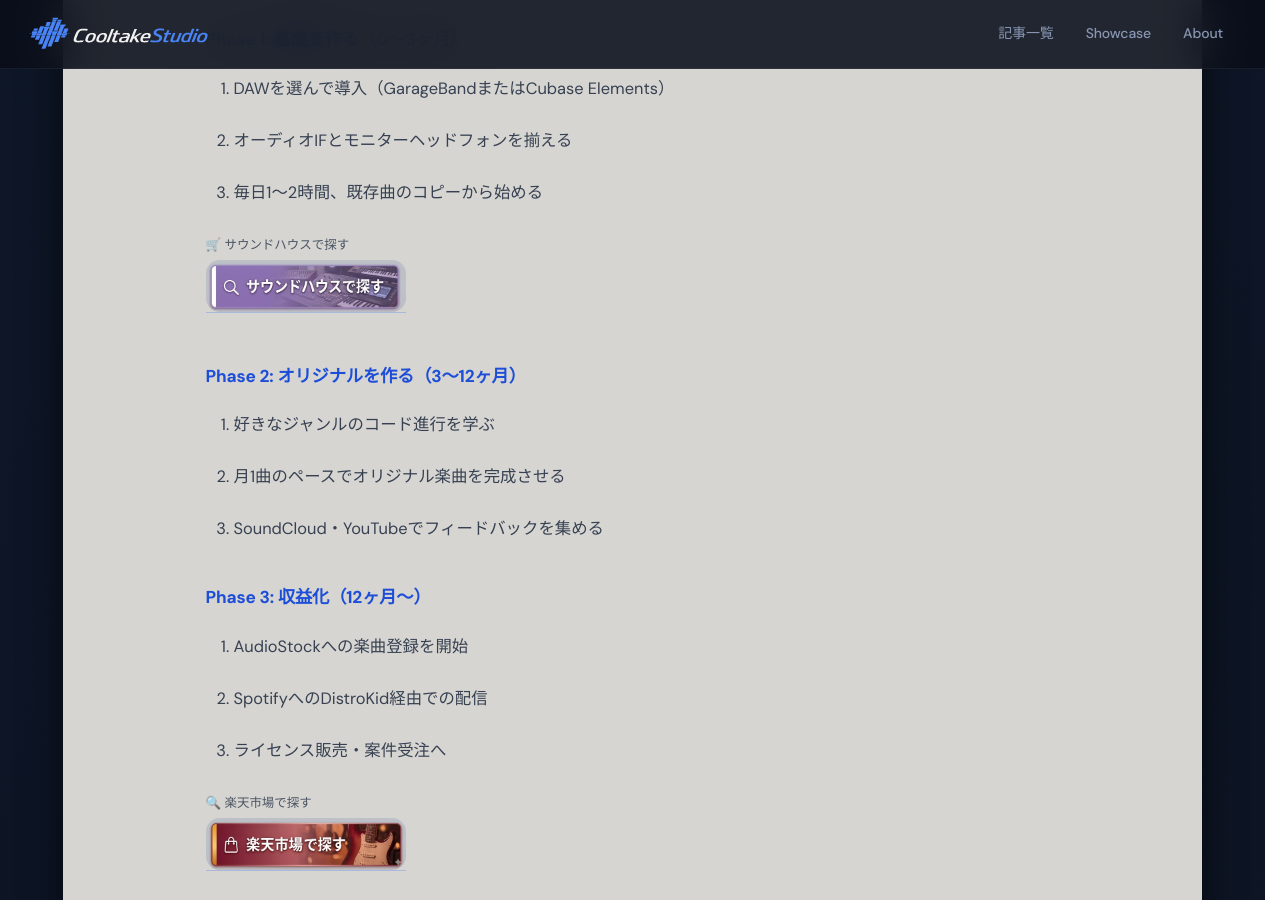
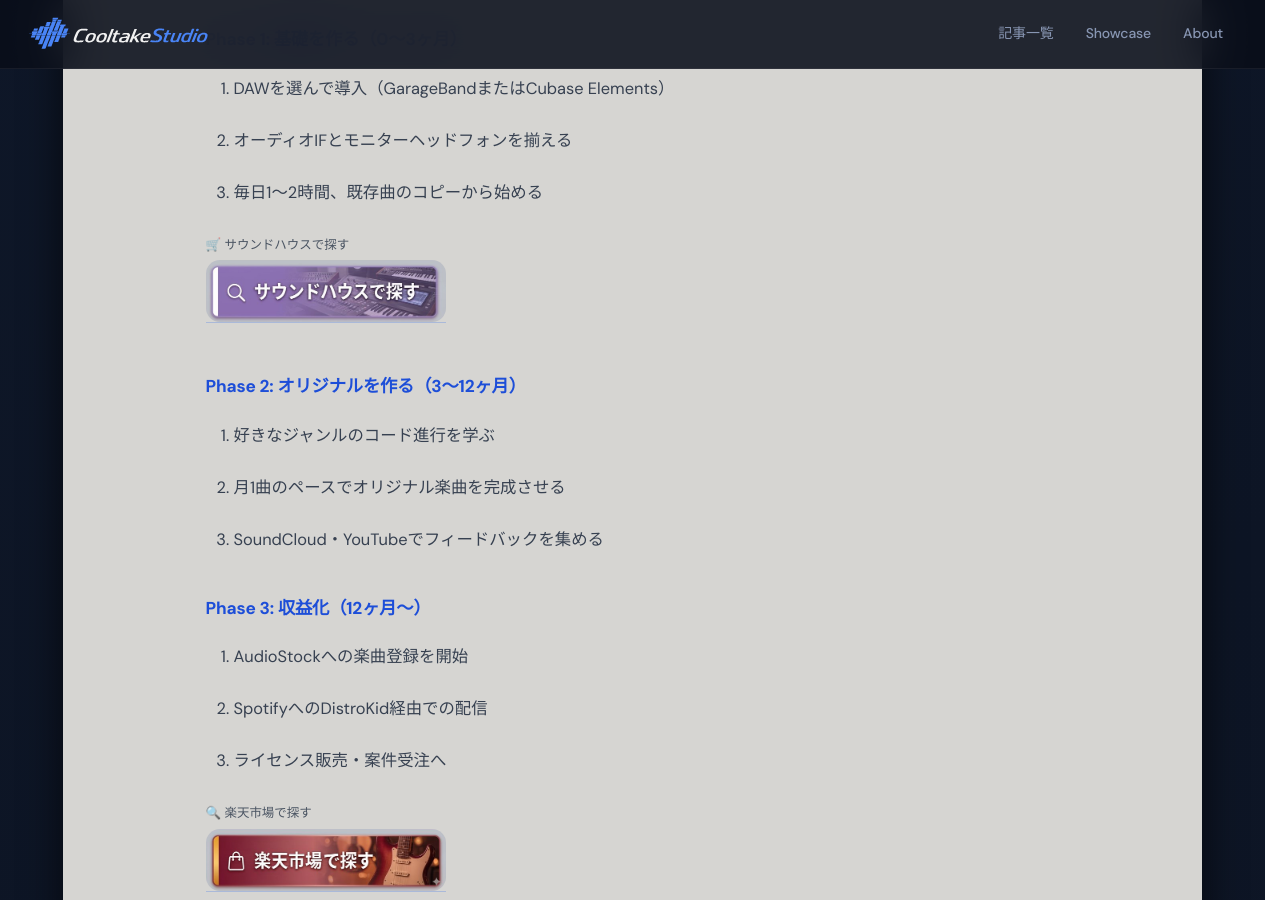
Before and after one commit to cooltake/cooltake-staging, a Jekyll site: the page built from _posts/2026-05-30-japan-music-18-modern-scene.md, in a window 1280 px wide and 900 px high, scrolled down 2216 px. Built offline with Jekyll 4.4.1, drawn with Linux system fonts in a browser that asks for light colours; some web fonts are replaced.

Commit message:
style: flex horizontal buttons + larger width in 2026-05-30-japan-music-18-modern-scene.md

```diff
--- a/_posts/2026-05-30-japan-music-18-modern-scene.md
+++ b/_posts/2026-05-30-japan-music-18-modern-scene.md
@@ -129,7 +129,7 @@
 <div style="margin:1.5rem 0;">
 
 <span style="display:block;font-size:.78rem;color:#4b5563;margin-bottom:3px;margin-top:6px;">🛒 サウンドハウスで探す</span>
-<a href="https://h.accesstrade.net/sp/cc?rk=0100pdhv00n9hy&url=https%3A%2F%2Fwww.soundhouse.co.jp%2Fsearch%2Findex%3Fs_category_cd%3D780%26s_maker_cd%3D%26s_search_all%3D%26s_ord%3D" rel="nofollow" referrerpolicy="no-referrer-when-downgrade" style="display:inline-block;text-decoration:none;"><img src="/assets/images/btn-soundhouse.jpg" alt="サウンドハウスで探す" width="200" style="max-width:100%;height:auto;border-radius:14px;display:block;"></a>
+<a href="https://h.accesstrade.net/sp/cc?rk=0100pdhv00n9hy&url=https%3A%2F%2Fwww.soundhouse.co.jp%2Fsearch%2Findex%3Fs_category_cd%3D780%26s_maker_cd%3D%26s_search_all%3D%26s_ord%3D" rel="nofollow" referrerpolicy="no-referrer-when-downgrade" style="display:inline-block;text-decoration:none;"><img src="/assets/images/btn-soundhouse.jpg" alt="サウンドハウスで探す" width="240" style="max-width:100%;height:auto;border-radius:14px;display:block;"></a>
 
 </div>
 
@@ -162,7 +162,7 @@
 <div style="margin:1.5rem 0;">
 
 <span style="display:block;font-size:.78rem;color:#4b5563;margin-bottom:3px;margin-top:6px;">🔍 楽天市場で探す</span>
-<a href="https://hb.afl.rakuten.co.jp/ichiba/54518dd8.3792440a.54518dd9.03b99be4/?pc=https%3A%2F%2Fsearch.rakuten.co.jp%2Fsearch%2Fmall%2FDTM%2B%25E5%2588%259D%25E5%25BF%2583%25E8%2580%2585%2B%25E6%25A9%259F%25E6%259D%2590%2F" rel="nofollow" referrerpolicy="no-referrer-when-downgrade" style="display:inline-block;text-decoration:none;"><img src="/assets/images/btn-rakuten.jpg" alt="楽天市場で探す" width="200" style="max-width:100%;height:auto;border-radius:14px;display:block;"></a>
+<a href="https://hb.afl.rakuten.co.jp/ichiba/54518dd8.3792440a.54518dd9.03b99be4/?pc=https%3A%2F%2Fsearch.rakuten.co.jp%2Fsearch%2Fmall%2FDTM%2B%25E5%2588%259D%25E5%25BF%2583%25E8%2580%2585%2B%25E6%25A9%259F%25E6%259D%2590%2F" rel="nofollow" referrerpolicy="no-referrer-when-downgrade" style="display:inline-block;text-decoration:none;"><img src="/assets/images/btn-rakuten.jpg" alt="楽天市場で探す" width="240" style="max-width:100%;height:auto;border-radius:14px;display:block;"></a>
 
 </div>
 
@@ -205,7 +205,7 @@
 <div style="margin:1.5rem 0;">
 
 <span style="display:block;font-size:.78rem;color:#4b5563;margin-bottom:3px;margin-top:6px;">🔍 楽天市場で探す</span>
-<a href="https://hb.afl.rakuten.co.jp/ichiba/54518dd8.3792440a.54518dd9.03b99be4/?pc=https%3A//search.rakuten.co.jp/search/mall/%E7%B1%B3%E6%B4%A5%E7%8E%84%E5%B8%AB%2BYOASOBI%2BCD/" rel="nofollow" referrerpolicy="no-referrer-when-downgrade" style="display:inline-block;text-decoration:none;"><img src="/assets/images/btn-rakuten.jpg" alt="楽天市場で探す" width="200" style="max-width:100%;height:auto;border-radius:14px;display:block;"></a>
+<a href="https://hb.afl.rakuten.co.jp/ichiba/54518dd8.3792440a.54518dd9.03b99be4/?pc=https%3A//search.rakuten.co.jp/search/mall/%E7%B1%B3%E6%B4%A5%E7%8E%84%E5%B8%AB%2BYOASOBI%2BCD/" rel="nofollow" referrerpolicy="no-referrer-when-downgrade" style="display:inline-block;text-decoration:none;"><img src="/assets/images/btn-rakuten.jpg" alt="楽天市場で探す" width="240" style="max-width:100%;height:auto;border-radius:14px;display:block;"></a>
 
 </div>
 
@@ -218,7 +218,7 @@
 <div style="margin:1.5rem 0;">
 
 <span style="display:block;font-size:.78rem;color:#4b5563;margin-bottom:3px;margin-top:6px;">🔍 楽天市場で探す</span>
-<a href="https://hb.afl.rakuten.co.jp/ichiba/54518dd8.3792440a.54518dd9.03b99be4/?pc=https%3A//search.rakuten.co.jp/search/mall/DTM%2B%E9%9F%B3%E6%A5%BD%E5%88%B6%E4%BD%9C%2B%E5%88%9D%E5%BF%83%E8%80%85%2B%E6%9C%AC/" rel="nofollow" referrerpolicy="no-referrer-when-downgrade" style="display:inline-block;text-decoration:none;"><img src="/assets/images/btn-rakuten.jpg" alt="楽天市場で探す" width="200" style="max-width:100%;height:auto;border-radius:14px;display:block;"></a>
+<a href="https://hb.afl.rakuten.co.jp/ichiba/54518dd8.3792440a.54518dd9.03b99be4/?pc=https%3A//search.rakuten.co.jp/search/mall/DTM%2B%E9%9F%B3%E6%A5%BD%E5%88%B6%E4%BD%9C%2B%E5%88%9D%E5%BF%83%E8%80%85%2B%E6%9C%AC/" rel="nofollow" referrerpolicy="no-referrer-when-downgrade" style="display:inline-block;text-decoration:none;"><img src="/assets/images/btn-rakuten.jpg" alt="楽天市場で探す" width="240" style="max-width:100%;height:auto;border-radius:14px;display:block;"></a>
 
 </div>
 
@@ -233,13 +233,13 @@
 <div>
 
 <span style="display:block;font-size:.78rem;color:#4b5563;margin-bottom:3px;margin-top:6px;">🔍 楽天市場で探す</span>
-<a href="https://hb.afl.rakuten.co.jp/ichiba/54518dd8.3792440a.54518dd9.03b99be4/?pc=https%3A//search.rakuten.co.jp/search/mall/DTM%2B%E5%85%A5%E9%96%80%2B%E3%82%BB%E3%83%83%E3%83%88/" rel="nofollow" referrerpolicy="no-referrer-when-downgrade" style="display:inline-block;text-decoration:none;"><img src="/assets/images/btn-rakuten.jpg" alt="楽天市場で探す" width="200" style="max-width:100%;height:auto;border-radius:14px;display:block;"></a>
+<a href="https://hb.afl.rakuten.co.jp/ichiba/54518dd8.3792440a.54518dd9.03b99be4/?pc=https%3A//search.rakuten.co.jp/search/mall/DTM%2B%E5%85%A5%E9%96%80%2B%E3%82%BB%E3%83%83%E3%83%88/" rel="nofollow" referrerpolicy="no-referrer-when-downgrade" style="display:inline-block;text-decoration:none;"><img src="/assets/images/btn-rakuten.jpg" alt="楽天市場で探す" width="240" style="max-width:100%;height:auto;border-radius:14px;display:block;"></a>
 
 </div>
 <div>
 
 <span style="display:block;font-size:.78rem;color:#4b5563;margin-bottom:3px;margin-top:6px;">🛒 サウンドハウスで探す</span>
-<a href="https://h.accesstrade.net/sp/cc?rk=0100pdhv00n9hy&url=https%3A%2F%2Fwww.soundhouse.co.jp%2Fsearch%2Findex%3Fs_category_cd%3D780%26s_maker_cd%3D%26s_search_all%3D%26s_ord%3D" rel="nofollow" referrerpolicy="no-referrer-when-downgrade" style="display:inline-block;text-decoration:none;"><img src="/assets/images/btn-soundhouse.jpg" alt="サウンドハウスで探す" width="200" style="max-width:100%;height:auto;border-radius:14px;display:block;"></a>
+<a href="https://h.accesstrade.net/sp/cc?rk=0100pdhv00n9hy&url=https%3A%2F%2Fwww.soundhouse.co.jp%2Fsearch%2Findex%3Fs_category_cd%3D780%26s_maker_cd%3D%26s_search_all%3D%26s_ord%3D" rel="nofollow" referrerpolicy="no-referrer-when-downgrade" style="display:inline-block;text-decoration:none;"><img src="/assets/images/btn-soundhouse.jpg" alt="サウンドハウスで探す" width="240" style="max-width:100%;height:auto;border-radius:14px;display:block;"></a>
 
 </div>
 </div>
```
